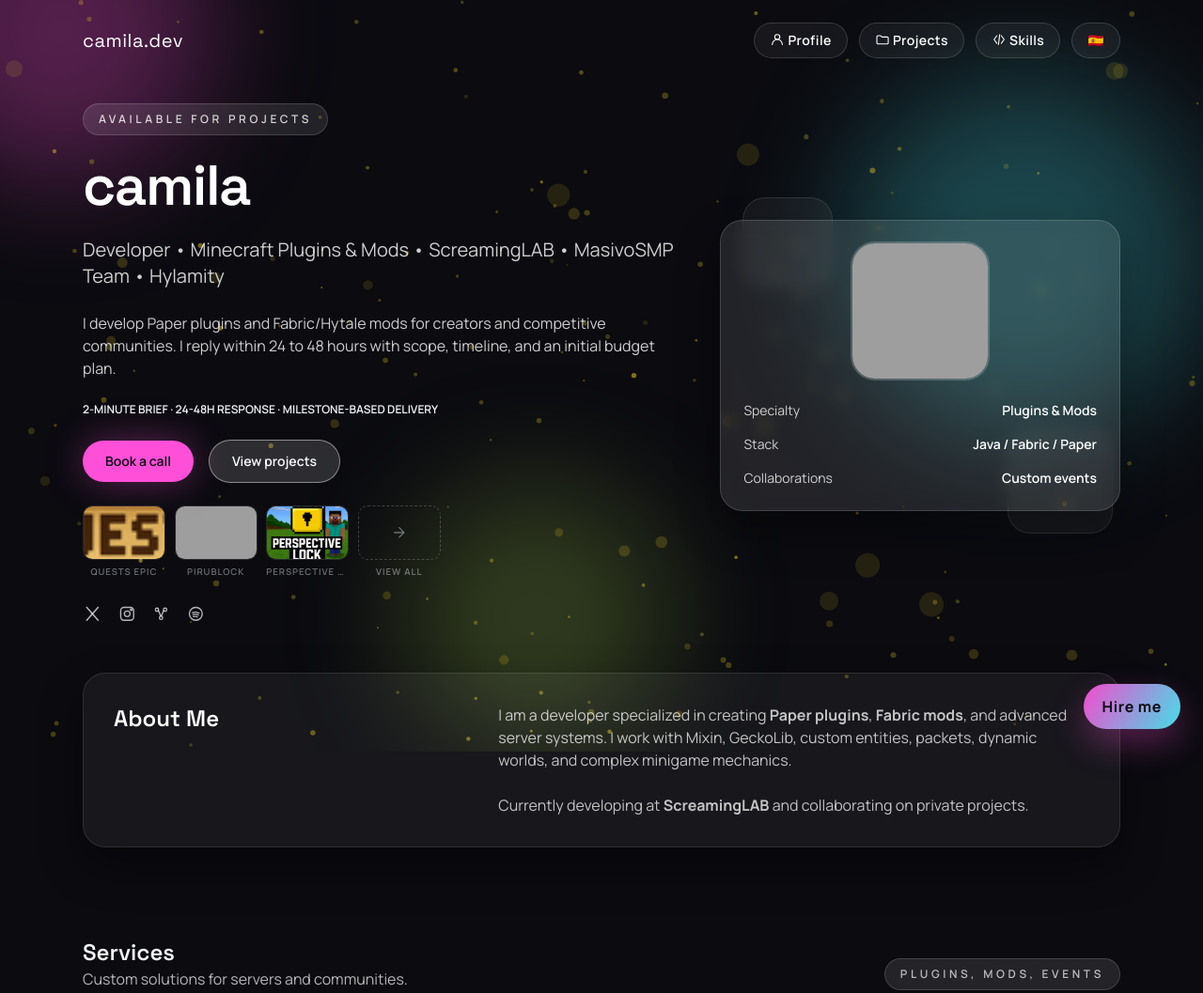
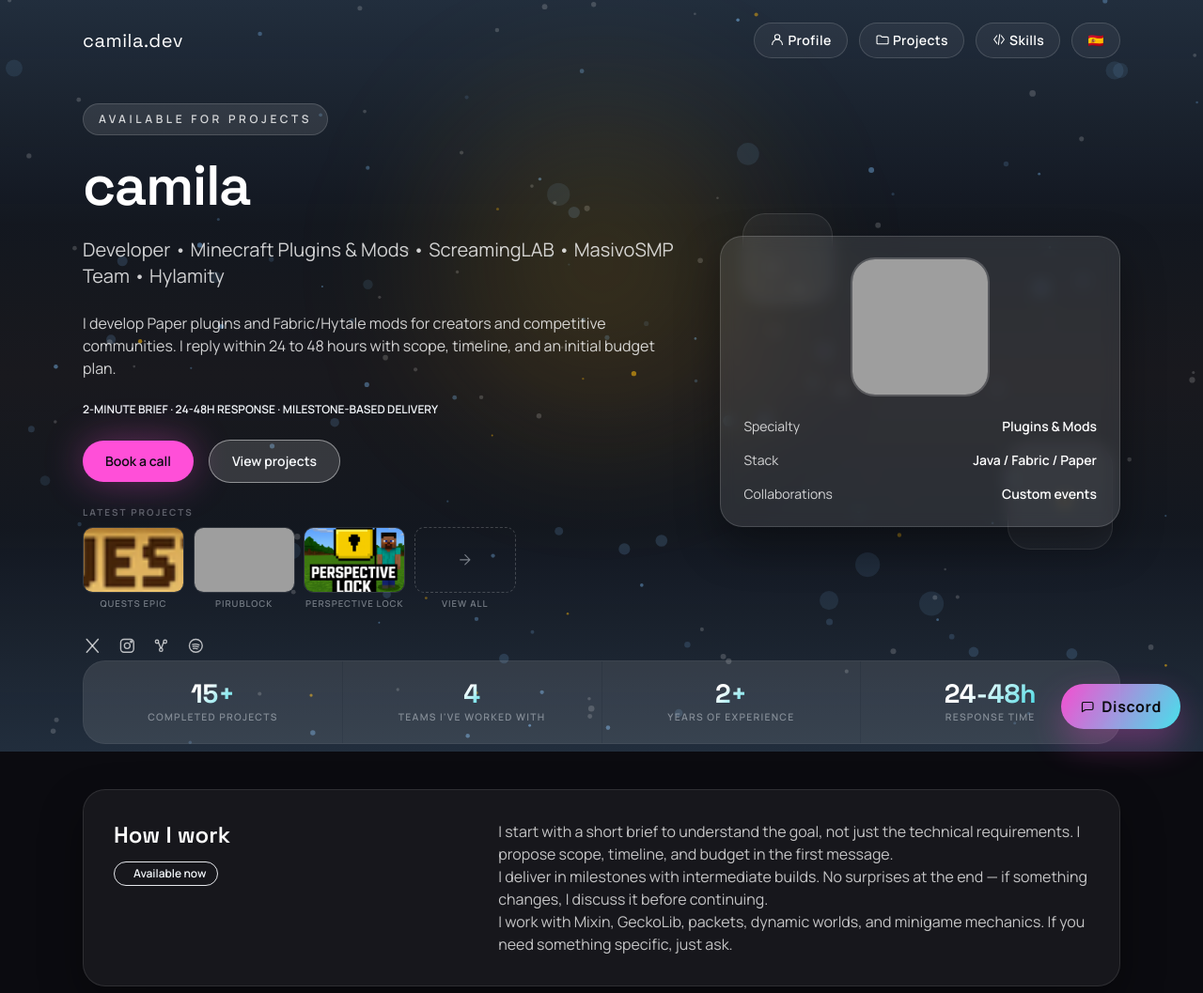
Before and after one commit to Camil4Dev/camila.portafolio.github.io, a website: page index.html in a window 1280 px wide. Shown: the top 1057 px of the page at 94% size. Drawn offline with Linux system fonts and the light colour scheme; grey boxes are pictures that could not be loaded.

Commit message:
Design refresh: colors, stats, and workflow

```diff
--- a/Script/Parallax.js
+++ b/Script/Parallax.js
@@ -65,9 +65,9 @@
   const qualityFactor = (deviceMemory <= 4 || cpuCores <= 4) ? 0.65 : 0.9;
 
   const LAYERS = [
-    { count: Math.round(18 * qualityFactor), size: 80, speed: 0.08, color: 'rgba(214,185,40,0.14)' },
-    { count: Math.round(42 * qualityFactor), size: 45, speed: 0.22, color: 'rgba(214,185,40,0.22)' },
-    { count: Math.round(100 * qualityFactor), size: 20, speed: 0.5, color: 'rgba(214,185,40,0.32)' }
+    { count: Math.round(18 * qualityFactor), size: 80, speed: 0.08, color: 'rgba(116,172,223,0.13)' },
+    { count: Math.round(42 * qualityFactor), size: 45, speed: 0.22, color: 'rgba(116,172,223,0.20)' },
+    { count: Math.round(100 * qualityFactor), size: 20, speed: 0.5, color: 'rgba(255,255,255,0.18)' }
   ];
 
   const FLOATING_BASE = Math.round(60 * qualityFactor);
@@ -176,7 +176,7 @@
         if (obj.y < -10 || obj.y > window.innerHeight + 10) obj.y = Math.random() * window.innerHeight;
 
         ctx.globalAlpha = obj.opacity;
-        ctx.fillStyle = 'rgba(214,185,40,1)';
+        ctx.fillStyle = Math.random() > 0.4 ? 'rgba(116,172,223,1)' : 'rgba(246,180,14,1)';
         ctx.beginPath();
         ctx.arc(obj.x, obj.y, obj.size, 0, Math.PI * 2);
         ctx.fill();
--- a/Script/index.js
+++ b/Script/index.js
@@ -63,7 +63,9 @@
   draw() {
     ctx.beginPath();
     ctx.arc(this.x, this.y, this.size, 0, Math.PI * 2);
-    ctx.fillStyle = `rgba(214,185,40,${this.opacity})`;
+    const roll = (this.x * 13 + this.y * 7) % 3;
+    const base = roll < 2 ? '116,172,223' : '246,180,14';
+    ctx.fillStyle = `rgba(${base},${this.opacity})`;
     ctx.fill();
   }
 }
--- a/Script/lang.js
+++ b/Script/lang.js
@@ -18,8 +18,16 @@
       infoStackValue: "Java / Fabric / Paper",
       infoCollabLabel: "Colaboraciones",
       infoCollabValue: "Eventos a medida",
-      aboutTitle: "Sobre mí",
-      aboutText: "Soy desarrolladora especializada en la creación de <strong>plugins para Paper</strong>, <strong>mods Fabric</strong> y sistemas avanzados para servidores. Trabajo con Mixin, GeckoLib, entidades personalizadas, packets, mundos dinámicos y mecánicas complejas para minijuegos. <br><br> Actualmente desarrollo en <strong>ScreamingLAB</strong> y colaboro en proyectos privados.",
+      statProjects: "proyectos completados",
+      statTeams: "equipos con los que trabajé",
+      statYears: "años de experiencia",
+      statResponse: "tiempo de respuesta",
+      aboutTitle: "Cómo trabajo",
+      aboutStatus: "Disponible ahora",
+      aboutP1: "Arranco con un brief corto para entender el objetivo, no solo los requisitos técnicos. Propongo alcance, tiempos y presupuesto en el primer mensaje.",
+      aboutP2: "Entrego por hitos con builds intermedias. Sin sorpresas al final — si algo cambia, lo hablo antes de seguir.",
+      aboutP3: "Trabajo con Mixin, GeckoLib, packets, mundos dinámicos y mecánicas de minijuegos. Si necesitás algo específico, preguntá.",
+      heroPreviews_kicker: "Últimos proyectos",
       servicesTitle: "Servicios",
       servicesSubtitle: "Soluciones a medida para servidores y comunidades.",
       servicesBadge: "Plugins, mods, eventos",
@@ -110,7 +118,7 @@
       contactXTitle: "Abrir perfil en X",
       briefNamePlaceholder: "Tu nombre",
       briefMessagePlaceholder: "Contame qué querés construir, fecha ideal y requisitos clave.",
-      ctaFixed: "Contratar",
+      ctaFixed: "Discord",
       langButton: "🇺🇸",
       langLive: "Idioma actualizado."
     },
@@ -171,7 +179,7 @@
       projectsFiltersAria: "Filtros de proyectos",
       backButton: "← Volver al Inicio",
       footer: "© 2026 camila — Minecraft Developer 🎶",
-      ctaFixed: "Contratar",
+      ctaFixed: "Discord",
       langButton: "🇺🇸",
       langLive: "Idioma actualizado."
     },
@@ -231,7 +239,7 @@
       projectsTitleLink: "Ver Proyectos",
       langToggleLabel: "Cambiar idioma",
       footer: "© 2026 camila — Minecraft Developer 🎶",
-      ctaFixed: "Contratar",
+      ctaFixed: "Discord",
       langButton: "🇺🇸",
       langLive: "Idioma actualizado."
     },
@@ -342,7 +350,7 @@
       langToggleLabel: "Cambiar idioma",
       emojiCategoriesLabel: "Categorias de emojis",
       pronounsLabel: "Pronombres:",
-      ctaFixed: "Contratar",
+      ctaFixed: "Discord",
       langButton: "🇺🇸",
       langLive: "Idioma actualizado."
     }
@@ -367,8 +375,16 @@
       infoStackValue: "Java / Fabric / Paper",
       infoCollabLabel: "Collaborations",
       infoCollabValue: "Custom events",
-      aboutTitle: "About Me",
-      aboutText: "I am a developer specialized in creating <strong>Paper plugins</strong>, <strong>Fabric mods</strong>, and advanced server systems. I work with Mixin, GeckoLib, custom entities, packets, dynamic worlds, and complex minigame mechanics. <br><br> Currently developing at <strong>ScreamingLAB</strong> and collaborating on private projects.",
+      statProjects: "completed projects",
+      statTeams: "teams I've worked with",
+      statYears: "years of experience",
+      statResponse: "response time",
+      aboutTitle: "How I work",
+      aboutStatus: "Available now",
+      aboutP1: "I start with a short brief to understand the goal, not just the technical requirements. I propose scope, timeline, and budget in the first message.",
+      aboutP2: "I deliver in milestones with intermediate builds. No surprises at the end — if something changes, I discuss it before continuing.",
+      aboutP3: "I work with Mixin, GeckoLib, packets, dynamic worlds, and minigame mechanics. If you need something specific, just ask.",
+      heroPreviews_kicker: "Latest projects",
       servicesTitle: "Services",
       servicesSubtitle: "Custom solutions for servers and communities.",
       servicesBadge: "Plugins, mods, events",
@@ -459,7 +475,7 @@
       contactXTitle: "Open X profile",
       briefNamePlaceholder: "Your name",
       briefMessagePlaceholder: "Tell me what you want to build, ideal date, and key requirements.",
-      ctaFixed: "Hire me",
+      ctaFixed: "Discord",
       langButton: "🇪🇸",
       langLive: "Language updated."
     },
@@ -520,7 +536,7 @@
       projectsFiltersAria: "Project filters",
       backButton: "← Back to Home",
       footer: "© 2026 camila — Minecraft Developer 🎶",
-      ctaFixed: "Hire me",
+      ctaFixed: "Discord",
       langButton: "🇪🇸",
       langLive: "Language updated."
     },
@@ -580,7 +596,7 @@
       projectsTitleLink: "View projects",
       langToggleLabel: "Switch language",
       footer: "© 2026 camila — Minecraft Developer 🎶",
-      ctaFixed: "Hire me",
+      ctaFixed: "Discord",
       langButton: "🇪🇸",
       langLive: "Language updated."
     },
@@ -691,7 +707,7 @@
       langToggleLabel: "Switch language",
       emojiCategoriesLabel: "Emoji categories",
       pronounsLabel: "Pronouns:",
-      ctaFixed: "Hire me",
+      ctaFixed: "Discord",
       langButton: "🇪🇸",
       langLive: "Language updated."
     }
@@ -884,6 +900,26 @@
 
     const heroPreviousMore = document.querySelector('[data-lang="hero-preview-more"]');
     if (heroPreviousMore) heroPreviousMore.textContent = trans.heroPreviousMore;
+    const heroPreviewsKicker = document.querySelector('[data-lang="hero-previews-kicker"]');
+    if (heroPreviewsKicker) heroPreviewsKicker.textContent = trans.heroPreviews_kicker;
+
+    const statProjects = document.querySelector('[data-lang="stat-projects"]');
+    if (statProjects) statProjects.textContent = trans.statProjects;
+    const statTeams = document.querySelector('[data-lang="stat-teams"]');
+    if (statTeams) statTeams.textContent = trans.statTeams;
+    const statYears = document.querySelector('[data-lang="stat-years"]');
+    if (statYears) statYears.textContent = trans.statYears;
+    const statResponse = document.querySelector('[data-lang="stat-response"]');
+    if (statResponse) statResponse.textContent = trans.statResponse;
+
+    const aboutStatus = document.querySelector('[data-lang="about-status"]');
+    if (aboutStatus) aboutStatus.textContent = trans.aboutStatus;
+    const aboutP1 = document.querySelector('[data-lang="about-p1"]');
+    if (aboutP1) aboutP1.textContent = trans.aboutP1;
+    const aboutP2 = document.querySelector('[data-lang="about-p2"]');
+    if (aboutP2) aboutP2.textContent = trans.aboutP2;
+    const aboutP3 = document.querySelector('[data-lang="about-p3"]');
+    if (aboutP3) aboutP3.textContent = trans.aboutP3;
     const contactDiscordHint = document.querySelector('[data-lang="contact-discord-hint"]');
     if (contactDiscordHint) contactDiscordHint.textContent = trans.contactDiscordHint;
     const contactXHint = document.querySelector('[data-lang="contact-x-hint"]');
--- a/index.html
+++ b/index.html
@@ -70,11 +70,8 @@
 
 <body class="font-body text-slate-100 bg-ink">
   <a class="skip-link" href="#main-content">Saltar al contenido</a>
-  <div class="pointer-events-none fixed inset-0 -z-30 overflow-hidden">
-    <div class="absolute -top-32 -left-24 h-80 w-80 rounded-full bg-neonPink/30 blur-3xl"></div>
-    <div class="absolute top-20 right-0 h-96 w-96 rounded-full bg-neonCyan/25 blur-3xl"></div>
-    <div class="absolute bottom-0 left-1/3 h-72 w-72 rounded-full bg-neonLime/20 blur-3xl"></div>
-  </div>
+  <div class="pointer-events-none fixed inset-0 -z-30" style="background:linear-gradient(to bottom, rgba(116,172,223,0.22) 0%, rgba(116,172,223,0.08) 30%, rgba(255,255,255,0.06) 50%, rgba(116,172,223,0.08) 70%, rgba(116,172,223,0.22) 100%)"></div>
+  <div class="pointer-events-none fixed -z-29" style="top:35%;left:50%;transform:translate(-50%,-50%);width:500px;height:500px;border-radius:9999px;background:radial-gradient(circle, rgba(246,180,14,0.18) 0%, rgba(246,180,14,0.06) 50%, transparent 70%);filter:blur(60px)"></div>
 
   <canvas id="parallaxCanvas" class="fixed inset-0 -z-20"></canvas>
   <canvas id="particles" class="fixed inset-0 -z-10 opacity-70"></canvas>
@@ -126,6 +123,8 @@
           <a href="projects.html" class="nav-button secondary rounded-full border border-white/20 px-6 py-3 text-sm font-semibold text-white transition hover:border-white/50" data-lang="cta-projects">Ver proyectos</a>
         </div>
 
+        <div class="mt-4">
+          <p class="hero-previews-kicker" data-lang="hero-previews-kicker">Últimos proyectos</p>
           <div class="hero-previews mt-2">
             <a href="projects.html" class="hero-preview-item" aria-label="Ver Quests Epic">
               <img src="media/proyectos/Quests.png" alt="Quests Epic" loading="lazy" decoding="async">
@@ -145,6 +144,7 @@
               </div>
               <span class="hero-preview-label" data-lang="hero-preview-more">Ver todos</span>
             </a>
+          </div>
         </div>
 
         <div class="flex flex-wrap items-center gap-4 text-lg text-white/70">
@@ -203,17 +203,41 @@
       </div>
     </header>
 
+    <section class="stats mx-auto max-w-6xl px-6 pt-4 pb-2" data-parallax="0.72" data-reveal>
+      <div class="stats-grid">
+        <div class="stat-item">
+          <span class="stat-number">15+</span>
+          <span class="stat-label" data-lang="stat-projects">proyectos completados</span>
+        </div>
+        <div class="stat-item">
+          <span class="stat-number">4</span>
+          <span class="stat-label" data-lang="stat-teams">equipos con los que trabajé</span>
+        </div>
+        <div class="stat-item">
+          <span class="stat-number">2+</span>
+          <span class="stat-label" data-lang="stat-years">años de experiencia</span>
+        </div>
+        <div class="stat-item">
+          <span class="stat-number">24-48h</span>
+          <span class="stat-label" data-lang="stat-response">tiempo de respuesta</span>
+        </div>
+      </div>
+    </section>
+
     <section class="about mx-auto max-w-6xl px-6 py-12" data-parallax="0.7" data-reveal>
       <div class="grid gap-8 rounded-3xl border border-white/10 bg-white/5 p-8 shadow-card md:grid-cols-[0.6fr_1fr]">
-        <h2 class="font-display text-2xl font-semibold text-white">Sobre mí</h2>
-        <p class="text-base text-white/75">
-          Soy desarrolladora especializada en la creación de <strong>plugins para Paper</strong>,
-          <strong>mods Fabric</strong> y sistemas avanzados para servidores.
-          Trabajo con Mixin, GeckoLib, entidades personalizadas, packets, mundos dinámicos
-          y mecánicas complejas para minijuegos.
-          <br><br>
-          Actualmente desarrollo en <strong>ScreamingLAB</strong> y colaboro en proyectos privados.
-        </p>
+        <div>
+          <h2 class="font-display text-2xl font-semibold text-white" data-lang="about-title">Cómo trabajo</h2>
+          <div class="mt-3 inline-flex items-center gap-2 rounded-full border border-neonLime/25 bg-neonLime/10 px-3 py-1 text-xs font-semibold text-neonLime/80">
+            <span class="h-1.5 w-1.5 rounded-full bg-neonLime"></span>
+            <span data-lang="about-status">Disponible ahora</span>
+          </div>
+        </div>
+        <div class="space-y-4 text-base text-white/75">
+          <p data-lang="about-p1">Arranco con un brief corto para entender el objetivo, no solo los requisitos técnicos. Propongo alcance, tiempos y presupuesto en el primer mensaje.</p>
+          <p data-lang="about-p2">Entrego por hitos con builds intermedias. Sin sorpresas al final — si algo cambia, lo hablo antes de seguir.</p>
+          <p data-lang="about-p3">Trabajo con Mixin, GeckoLib, packets, mundos dinámicos y mecánicas de minijuegos. Si necesitás algo específico, preguntá.</p>
+        </div>
       </div>
     </section>
 
@@ -318,23 +342,6 @@
       </div>
     </section>
 
-    <section id="availability" class="availability-section mx-auto max-w-6xl px-6 py-12" data-parallax="0.62" data-reveal>
-      <div class="availability-card grid gap-6 rounded-3xl border border-white/10 bg-white/5 p-8 shadow-card md:grid-cols-[1.1fr_0.9fr]">
-        <div>
-          <h2 class="font-display text-2xl font-semibold" data-lang="availability-title">Disponibilidad</h2>
-          <p class="mt-3 text-white/75" data-lang="availability-copy">
-            Estoy tomando proyectos nuevos. Respondo en 24 a 48 horas y propongo un plan claro desde el primer mensaje.
-          </p>
-        </div>
-        <div class="availability-status rounded-2xl border border-white/10 bg-white/10 p-4">
-          <div class="availability-label text-xs font-semibold uppercase tracking-[0.3em] text-white/70" data-lang="availability-label">Estado</div>
-          <div class="availability-pill mt-3 inline-flex items-center gap-2 rounded-full border border-white/10 bg-white/5 px-4 py-2 text-sm font-semibold text-white">
-            <span class="availability-dot" aria-hidden="true"></span>
-            <span data-lang="availability-status">Disponible para nuevos proyectos</span>
-          </div>
-        </div>
-      </div>
-    </section>
 
     <section id="contact" class="contact mx-auto max-w-6xl px-6 py-14" data-parallax="0.6" data-reveal>
 
@@ -471,7 +478,10 @@
     <p>© 2026 camila — Minecraft Developer 🎶</p>
   </footer>
 
-  <a href="#contact" class="cta-float" data-lang="cta-fixed" aria-label="Contratar">Contratar</a>
+  <a href="https://discord.com/users/932721517995888650" target="_blank" rel="noopener noreferrer" class="cta-float" aria-label="Escribir por Discord">
+    <svg style="width:1rem;height:1rem;margin-right:0.45rem;flex-shrink:0" viewBox="0 0 24 24" fill="none" stroke="currentColor" stroke-width="1.8" stroke-linecap="round" stroke-linejoin="round" aria-hidden="true"><path d="M5.25 5.25h13.5A2.25 2.25 0 0121 7.5v7.5a2.25 2.25 0 01-2.25 2.25H9l-5.25 3V7.5A2.25 2.25 0 015.25 5.25z"/></svg>
+    <span data-lang="cta-fixed">Discord</span>
+  </a>
 
   <script src="Script/Parallax.js" defer></script>
   <script src="Script/lang.js" defer></script>
--- a/styles/tw.css
+++ b/styles/tw.css
@@ -1416,6 +1416,10 @@
 }
 
 @media (max-width: 640px) {
+  .stats-grid {
+    grid-template-columns: repeat(2, 1fr);
+  }
+
   .clients-grid {
     grid-template-columns: 1fr;
     gap: 0.6rem;
@@ -1595,6 +1599,55 @@
 }
 
 
+.stats-grid {
+  display: grid;
+  grid-template-columns: repeat(4, 1fr);
+  gap: 1px;
+  border-radius: 1.5rem;
+  border: 1px solid rgba(255, 255, 255, 0.08);
+  background: rgba(255, 255, 255, 0.08);
+  overflow: hidden;
+}
+
+.stat-item {
+  display: flex;
+  flex-direction: column;
+  align-items: center;
+  gap: 0.25rem;
+  padding: 1.25rem 1rem;
+  background: rgba(255, 255, 255, 0.03);
+  text-align: center;
+}
+
+.stat-number {
+  font-family: var(--font-display, 'Space Grotesk', sans-serif);
+  font-size: 1.75rem;
+  font-weight: 700;
+  color: #ffffff;
+  line-height: 1;
+  background: linear-gradient(135deg, #fff 30%, rgba(76, 245, 255, 0.85));
+  -webkit-background-clip: text;
+  -webkit-text-fill-color: transparent;
+  background-clip: text;
+}
+
+.stat-label {
+  font-size: 0.65rem;
+  font-weight: 600;
+  text-transform: uppercase;
+  letter-spacing: 0.12em;
+  color: rgba(226, 232, 240, 0.45);
+}
+
+.hero-previews-kicker {
+  font-size: 0.62rem;
+  font-weight: 700;
+  text-transform: uppercase;
+  letter-spacing: 0.2em;
+  color: rgba(226, 232, 240, 0.35);
+  margin-bottom: 0.5rem;
+}
+
 .hero-previews {
   display: flex;
   gap: 0.6rem;
@@ -1611,8 +1664,8 @@
 }
 
 .hero-preview-item img {
-  width: 88px;
-  height: 58px;
+  width: 108px;
+  height: 70px;
   object-fit: cover;
   border-radius: 0.65rem;
   border: 1px solid rgba(255, 255, 255, 0.12);
@@ -1626,8 +1679,8 @@
 }
 
 .hero-preview-more {
-  width: 88px;
-  height: 58px;
+  width: 108px;
+  height: 70px;
   border-radius: 0.65rem;
   border: 1px dashed rgba(255, 255, 255, 0.2);
   display: flex;
@@ -1654,7 +1707,7 @@
   letter-spacing: 0.1em;
   color: rgba(226, 232, 240, 0.45);
   text-align: center;
-  max-width: 88px;
+  max-width: 108px;
   overflow: hidden;
   text-overflow: ellipsis;
   white-space: nowrap;
```
Also changed, not shown: profile.html (+2 -5 lines), projects.html (+2 -5 lines), skills.html (+2 -5 lines). Lines whose indentation alone changed are shown as unchanged.
